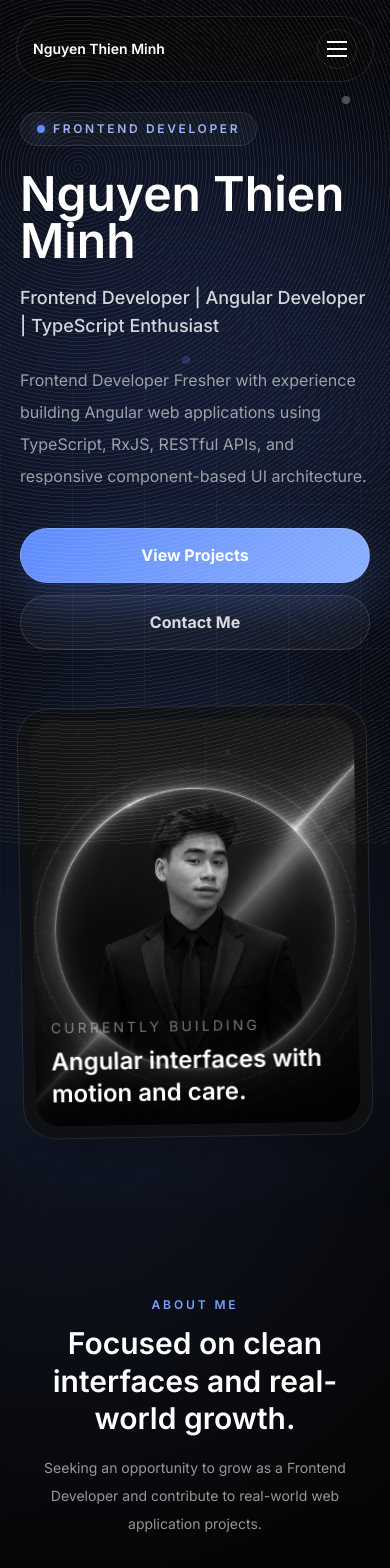
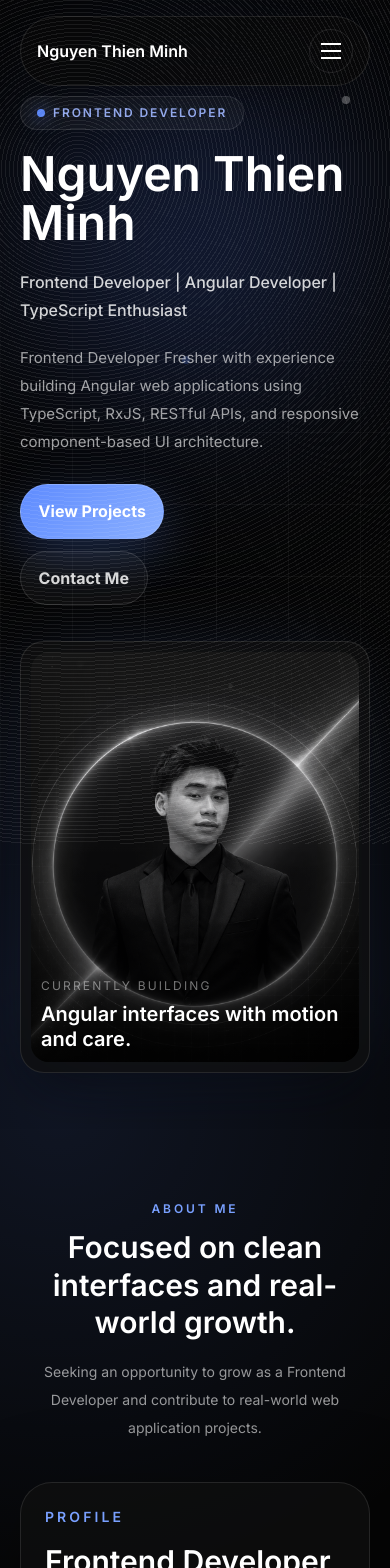
Before and after one commit to Minhnt09/portfolio-minhnt09, an Angular app: page / in a window 390 px wide. Shown: the top 1568 px of the page. Built offline with nearby package versions, Linux system fonts and the light colour scheme.

Commit message:
update ui mobile

```diff
--- a/src/app/features/home/about/about.html
+++ b/src/app/features/home/about/about.html
@@ -10,7 +10,7 @@
         </div>
         <p class="text-base leading-8 text-white/64 md:text-lg">{{ profile.description }}</p>
       </div>
-      <div class="grid gap-3 border-t border-white/8 p-4 sm:grid-cols-2 lg:grid-cols-5">
+      <div class="grid gap-3 border-t border-white/8 p-4 md:grid-cols-2 lg:grid-cols-5">
         @for (fact of facts; track fact[0]; let i = $index) {
           <div appRevealOnScroll [revealDelay]="i * 70" class="rounded-[22px] border border-white/8 bg-white/[0.035] p-5 transition duration-500 hover:-translate-y-1 hover:border-[#5e8bff]/45">
             <p class="text-xs uppercase tracking-[0.18em] text-white/38">{{ fact[0] }}</p>
--- a/src/app/features/home/hero/hero.html
+++ b/src/app/features/home/hero/hero.html
@@ -1,47 +1,47 @@
-<section id="home" class="hero-section relative flex min-h-dvh items-center overflow-hidden px-5 pb-20 pt-28 md:pt-24">
+<section id="home" class="hero-section relative flex min-h-[auto] items-center overflow-hidden px-5 pb-14 pt-24 md:min-h-dvh md:pb-20 md:pt-24">
   <div class="hero-grid absolute inset-0"></div>
-  <div class="absolute left-1/2 top-20 h-[38rem] w-[38rem] -translate-x-1/2 rounded-full bg-[#4f7cff]/18 blur-[120px]"></div>
+  <div class="absolute left-1/2 top-16 h-[22rem] w-[22rem] max-w-[calc(100vw-2.5rem)] -translate-x-1/2 rounded-full bg-[#4f7cff]/18 blur-[90px] md:top-20 md:h-[38rem] md:w-[38rem] md:blur-[120px]"></div>
   <div class="absolute right-10 top-24 h-2 w-2 rounded-full bg-white/30 shadow-[120px_180px_0_rgba(255,255,255,.16),-160px_260px_0_rgba(94,139,255,.22)]"></div>
 
   <div
-    class="relative z-10 mx-auto grid w-full max-w-6xl items-center gap-14 md:grid-cols-[1.05fr_.95fr]"
-    [style.transform]="'translateY(' + (-scrollProgress() * 36) + 'px) scale(' + (1 - scrollProgress() * 0.07) + ')'"
+    class="relative z-10 mx-auto grid w-full max-w-6xl grid-cols-1 items-center gap-9 md:grid-cols-[1.05fr_.95fr] md:gap-14"
+    [style.transform]="'translateY(' + (-scrollProgress() * 36) + 'px)'"
     [style.opacity]="1 - scrollProgress() * 0.18"
     [style.filter]="'blur(' + scrollProgress() * 1.2 + 'px)'"
   >
     <div class="max-w-3xl">
-      <div class="hero-reveal inline-flex items-center gap-2 rounded-full border border-white/10 bg-white/[0.04] px-4 py-2 text-xs font-semibold uppercase tracking-[0.22em] text-[#9db5ff]">
+      <div class="hero-reveal inline-flex max-w-full items-center gap-2 rounded-full border border-white/10 bg-white/[0.04] px-4 py-2 text-xs font-semibold uppercase tracking-[0.16em] text-[#9db5ff] md:tracking-[0.22em]">
         <span class="h-2 w-2 rounded-full bg-[#5e8bff] shadow-[0_0_18px_#5e8bff]"></span>
         {{ profile.badge }}
       </div>
-      <h1 class="hero-reveal mt-6 text-5xl font-semibold leading-[0.98] text-white md:text-7xl lg:text-8xl">
+      <h1 class="hero-reveal mt-5 text-[2.75rem] font-semibold leading-[1.02] text-white min-[390px]:text-5xl md:mt-6 md:text-7xl lg:text-8xl">
         {{ profile.name }}
       </h1>
-      <p class="hero-reveal mt-5 max-w-2xl text-lg font-medium text-white/82 md:text-2xl">
+      <p class="hero-reveal mt-5 max-w-2xl text-base font-medium leading-7 text-white/82 md:text-2xl md:leading-normal">
         {{ profile.role }}
       </p>
-      <p class="hero-reveal mt-6 max-w-2xl text-base leading-8 text-white/58 md:text-lg">
+      <p class="hero-reveal mt-5 max-w-2xl text-[15px] leading-7 text-white/62 md:mt-6 md:text-lg md:leading-8">
         {{ profile.description }}
       </p>
-      <div class="hero-reveal mt-9 flex flex-col gap-3 sm:flex-row">
+      <div class="hero-reveal mt-7 flex flex-col gap-3 min-[430px]:flex-row min-[430px]:flex-wrap md:mt-9">
         <app-magnetic-button (click)="goTo('projects')">View Projects</app-magnetic-button>
         <app-magnetic-button variant="ghost" (click)="goTo('contact')">Contact Me</app-magnetic-button>
       </div>
     </div>
 
-    <div appParallax [parallaxStrength]="22" class="interactive relative mx-auto w-full max-w-[30rem]">
-      <div class="absolute inset-8 rounded-[36px] bg-[#5e8bff]/24 blur-3xl"></div>
-      <div class="avatar-card relative overflow-hidden rounded-[32px] border border-white/10 bg-[#101010]/80 p-3 shadow-2xl shadow-black/50 transition duration-700 hover:scale-[1.03]">
+    <div appParallax [parallaxStrength]="22" class="interactive relative mx-auto w-full max-w-[26rem] md:max-w-[30rem]">
+      <div class="absolute inset-6 rounded-[28px] bg-[#5e8bff]/20 blur-2xl md:inset-8 md:rounded-[36px] md:bg-[#5e8bff]/24 md:blur-3xl"></div>
+      <div class="avatar-card relative overflow-hidden rounded-[24px] border border-white/10 bg-[#101010]/80 p-2.5 shadow-2xl shadow-black/50 transition duration-700 hover:scale-[1.03] md:rounded-[32px] md:p-3">
         <!-- <video class="aspect-[4/5] w-full rounded-[24px] object-cover opacity-90" autoplay loop muted playsinline preload="metadata" src="/assets/videos/dev.mp4"></video> -->
         <img
-          class="aspect-[4/5] w-full rounded-[24px] object-cover opacity-90"
+          class="aspect-[4/5] w-full rounded-[18px] object-cover opacity-90 md:rounded-[24px]"
           src="/assets/images/avatar/avatar-cv.png"
           alt="Minh Nguyen"
         />
-        <div class="absolute inset-3 rounded-[24px] bg-gradient-to-t from-black/70 via-transparent to-white/8"></div>
-        <div class="absolute bottom-7 left-7 right-7">
-          <p class="text-sm uppercase tracking-[0.22em] text-white/45">Currently building</p>
-          <p class="mt-2 text-2xl font-semibold text-white">Angular interfaces with motion and care.</p>
+        <div class="absolute inset-2.5 rounded-[18px] bg-gradient-to-t from-black/70 via-transparent to-white/8 md:inset-3 md:rounded-[24px]"></div>
+        <div class="absolute bottom-5 left-5 right-5 md:bottom-7 md:left-7 md:right-7">
+          <p class="text-xs uppercase tracking-[0.18em] text-white/45 md:text-sm md:tracking-[0.22em]">Currently building</p>
+          <p class="mt-2 text-xl font-semibold leading-tight text-white md:text-2xl">Angular interfaces with motion and care.</p>
         </div>
       </div>
     </div>
--- a/src/app/features/home/tech-stack/tech-stack.html
+++ b/src/app/features/home/tech-stack/tech-stack.html
@@ -1,7 +1,7 @@
 <section id="skills" class="section-pad px-5">
   <app-section-title eyebrow="Tech Stack" title="Tools I use to craft responsive products." description="A focused frontend stack centered on Angular, TypeScript, Tailwind CSS, APIs, and maintainable workflows." />
 
-  <div class="mx-auto grid max-w-6xl grid-cols-2 gap-3 md:grid-cols-3 lg:grid-cols-4">
+  <div class="mx-auto grid max-w-6xl grid-cols-1 gap-3 md:grid-cols-3 lg:grid-cols-4">
     @for (skill of skills; track skill.name; let i = $index) {
       <div appRevealOnScroll [revealDelay]="i * 45" class="skill-card interactive rounded-[24px] border border-white/8 bg-white/[0.035] p-5 transition duration-500 hover:-translate-y-2 hover:rotate-[1deg] hover:scale-[1.03] hover:border-[#5e8bff]/45">
         <div class="grid h-12 w-12 place-items-center rounded-2xl border border-white/10 bg-[#5e8bff]/12 text-sm font-bold text-[#a9bdff] shadow-[0_0_30px_rgba(94,139,255,.18)]">{{ skill.icon }}</div>
--- a/src/app/layout/navbar/navbar.html
+++ b/src/app/layout/navbar/navbar.html
@@ -1,6 +1,6 @@
-<header class="fixed left-0 right-0 top-0 z-50 px-4 pt-4">
-  <nav class="mx-auto flex max-w-6xl items-center justify-between rounded-full border border-white/10 bg-[#080808]/70 px-4 py-3 shadow-2xl shadow-black/30 backdrop-blur-2xl md:px-5">
-    <a routerLink="/" class="text-sm font-semibold text-white">{{ profile.name }}</a>
+<header class="fixed left-0 right-0 top-0 z-50 px-5 pt-4 md:px-4">
+  <nav class="mx-auto flex max-w-6xl items-center justify-between gap-3 rounded-full border border-white/10 bg-[#080808]/78 px-4 py-3 shadow-2xl shadow-black/30 backdrop-blur-2xl md:px-5">
+    <a routerLink="/" class="min-w-0 truncate text-base font-semibold text-white md:text-sm">{{ profile.name }}</a>
 
     <div class="hidden items-center gap-1 rounded-full border border-white/8 bg-white/[0.03] p-1 md:flex">
       @for (item of navItems; track item.target) {
@@ -17,15 +17,15 @@
 
     <a class="hidden rounded-full border border-white/10 px-4 py-2 text-sm text-white/82 transition hover:border-[#5e8bff]/70 hover:text-white md:block" href="https://github.com/Minhnt09" target="_blank" rel="noopener">GitHub</a>
 
-    <button class="grid h-10 w-10 place-items-center rounded-full border border-white/10 text-white md:hidden" type="button" (click)="menuOpen.set(!menuOpen())" aria-label="Toggle menu">
+    <button class="grid h-11 w-11 shrink-0 place-items-center rounded-full border border-white/10 text-white md:hidden" type="button" (click)="menuOpen.set(!menuOpen())" aria-label="Toggle menu">
       <span class="h-0.5 w-5 bg-current shadow-[0_7px_0_currentColor,0_-7px_0_currentColor]"></span>
     </button>
   </nav>
 
   @if (menuOpen()) {
-    <div class="mx-auto mt-3 max-w-6xl rounded-[24px] border border-white/10 bg-[#080808]/92 p-3 shadow-2xl backdrop-blur-2xl md:hidden">
+    <div class="mx-auto mt-3 max-w-6xl rounded-[24px] border border-white/10 bg-[#080808]/95 p-3 shadow-2xl backdrop-blur-2xl md:hidden">
       @for (item of navItems; track item.target) {
-        <button class="block w-full rounded-2xl px-4 py-3 text-left text-sm text-white/78" type="button" (click)="navigate(item.target)">
+        <button class="block min-h-12 w-full rounded-2xl px-4 py-3 text-left text-base text-white/82" type="button" (click)="navigate(item.target)">
           {{ item.label }}
         </button>
       }
--- a/src/index.html
+++ b/src/index.html
@@ -4,6 +4,7 @@
   <meta charset="utf-8">
   <title>Minhnt</title>
   <base href="/">
+  <meta name="viewport" content="width=device-width, initial-scale=1">
 </head>
 <body>
   <app-root></app-root>
--- a/src/styles.css
+++ b/src/styles.css
@@ -16,6 +16,7 @@ html {
   min-width: 320px;
   scroll-behavior: smooth;
   background: #050505;
+  overflow-x: clip;
 }
 
 body {
@@ -26,6 +27,13 @@ body {
     radial-gradient(circle at 15% 10%, rgba(94, 139, 255, 0.12), transparent 32rem),
     radial-gradient(circle at 85% 35%, rgba(93, 255, 214, 0.07), transparent 28rem),
     #050505;
+}
+
+img,
+video,
+canvas,
+svg {
+  max-width: 100%;
 }
 
 body::before {
@@ -110,7 +118,7 @@ textarea {
 
 .reveal {
   opacity: 0;
-  transform: translate3d(0, 56px, 0) scale(0.98);
+  transform: translate3d(0, 56px, 0);
   transition:
     opacity 0.9s cubic-bezier(0.16, 1, 0.3, 1) var(--reveal-delay, 0ms),
     transform 0.9s cubic-bezier(0.16, 1, 0.3, 1) var(--reveal-delay, 0ms);
@@ -119,7 +127,7 @@ textarea {
 
 .reveal.is-visible {
   opacity: 1;
-  transform: translate3d(0, 0, 0) scale(1);
+  transform: translate3d(0, 0, 0);
 }
 
 .glass-card {
@@ -316,12 +324,54 @@ textarea {
 }
 
 @media (max-width: 767px) {
+  .section-pad {
+    padding-top: 4.5rem;
+    padding-bottom: 4.5rem;
+  }
+
   .magnetic-button {
     width: 100%;
+    min-height: 3.35rem;
+    padding-inline: 1.1rem;
+    white-space: normal;
+    text-align: center;
   }
 
   .reveal {
     transform: translate3d(0, 28px, 0);
+  }
+
+  .avatar-card {
+    animation: none;
+  }
+
+  .hero-section .magnetic-button {
+    flex: 1 1 10rem;
+    width: auto;
+  }
+
+  .project-card:hover,
+  .skill-card:hover,
+  .avatar-card:hover,
+  .footer-link-row:hover,
+  .field:focus {
+    transform: none;
+  }
+
+  .timeline::before {
+    left: 0.34rem;
+    top: 1rem;
+    bottom: 1.75rem;
+    background: linear-gradient(to bottom, rgba(94, 139, 255, 0.45), rgba(94, 139, 255, 0.9), rgba(94, 139, 255, 0.18));
+  }
+
+  .experience-meta {
+    border-bottom-color: transparent;
+    box-shadow: 0 18px 52px rgba(0, 0, 0, 0.22);
+  }
+
+  .experience-detail {
+    border-top-color: transparent;
   }
 }
 
```
Also changed, not shown: src/app/features/home/contact/contact.html (+7 -7 lines), src/app/features/home/experience/experience.html (+5 -5 lines), src/app/features/home/hero/hero.ts (+22 -0 lines), src/app/features/home/projects/projects.html (+9 -9 lines), src/app/features/project-detail/project-detail.html (+6 -6 lines), src/app/layout/footer/footer.html (+4 -4 lines).
